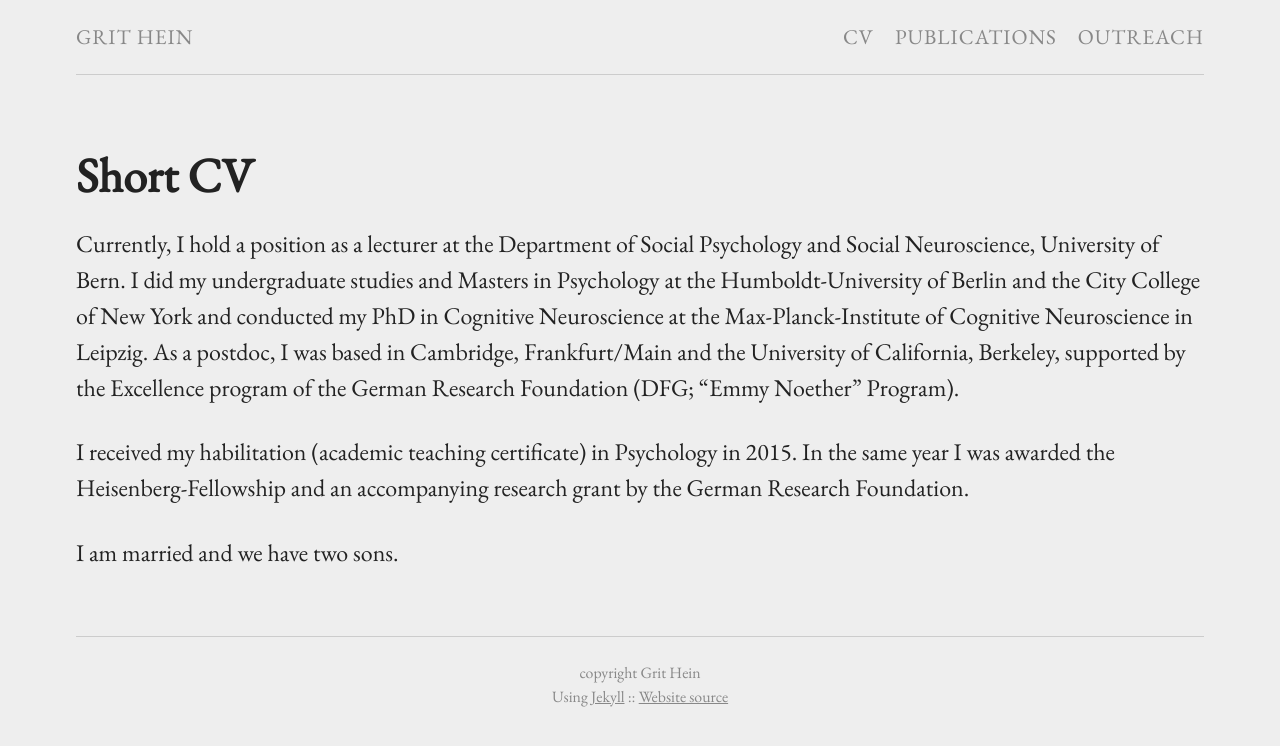
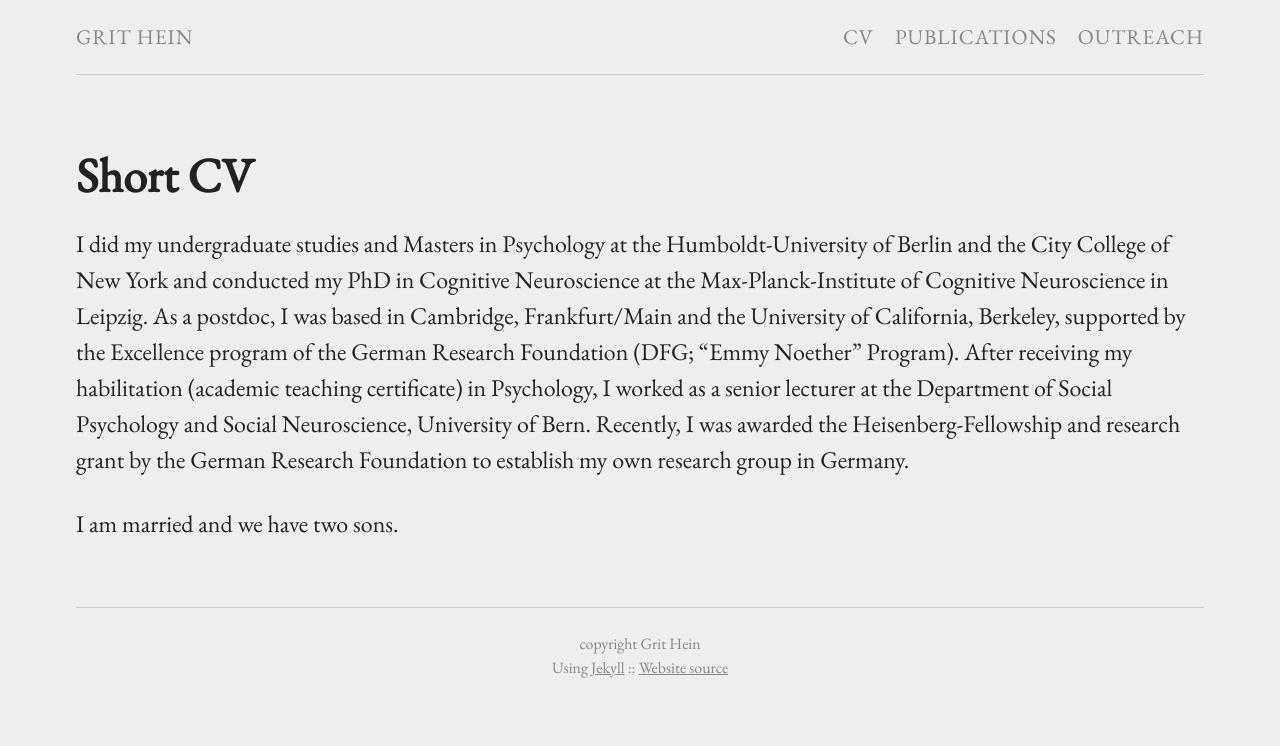
Before and after one commit to grithein/grithein, a Jekyll site: the page built from cv.md, in a window 1280 px wide. Shown: the top 746 px of the page. Built offline with Jekyll 4.4.1, drawn with Linux system fonts in a browser that asks for light colours.

Commit message:
Update from Forestry.io - cv.md

```diff
--- a/cv.md
+++ b/cv.md
@@ -3,8 +3,6 @@ title: Short CV
 layout: page
 permalink: "/cv/"
 ---
-Currently, I hold a position as a lecturer at the Department of Social Psychology and Social Neuroscience, University of Bern. I did my undergraduate studies and Masters in Psychology at the Humboldt-University of Berlin and the City College of New York and conducted my PhD in Cognitive Neuroscience at the Max-Planck-Institute of Cognitive Neuroscience in Leipzig. As a postdoc, I was based in Cambridge, Frankfurt/Main and the University of California, Berkeley, supported by the Excellence program of the German Research Foundation (DFG; “Emmy Noether” Program).
-
-I received my habilitation (academic teaching certificate) in Psychology in 2015. In the same year I was awarded the Heisenberg-Fellowship and an accompanying research grant by the German Research Foundation.
+I did my undergraduate studies and Masters in Psychology at the Humboldt-University of Berlin and the City College of New York and conducted my PhD in Cognitive Neuroscience at the Max-Planck-Institute of Cognitive Neuroscience in Leipzig. As a postdoc, I was based in Cambridge, Frankfurt/Main and the University of California, Berkeley, supported by the Excellence program of the German Research Foundation (DFG; “Emmy Noether” Program). After receiving my habilitation (academic teaching certificate) in Psychology, I worked as a senior lecturer at the Department of Social Psychology and Social Neuroscience, University of Bern. Recently, I was awarded the Heisenberg-Fellowship and research grant by the German Research Foundation to establish my own research group in Germany.
 
 I am married and we have two sons.
```
